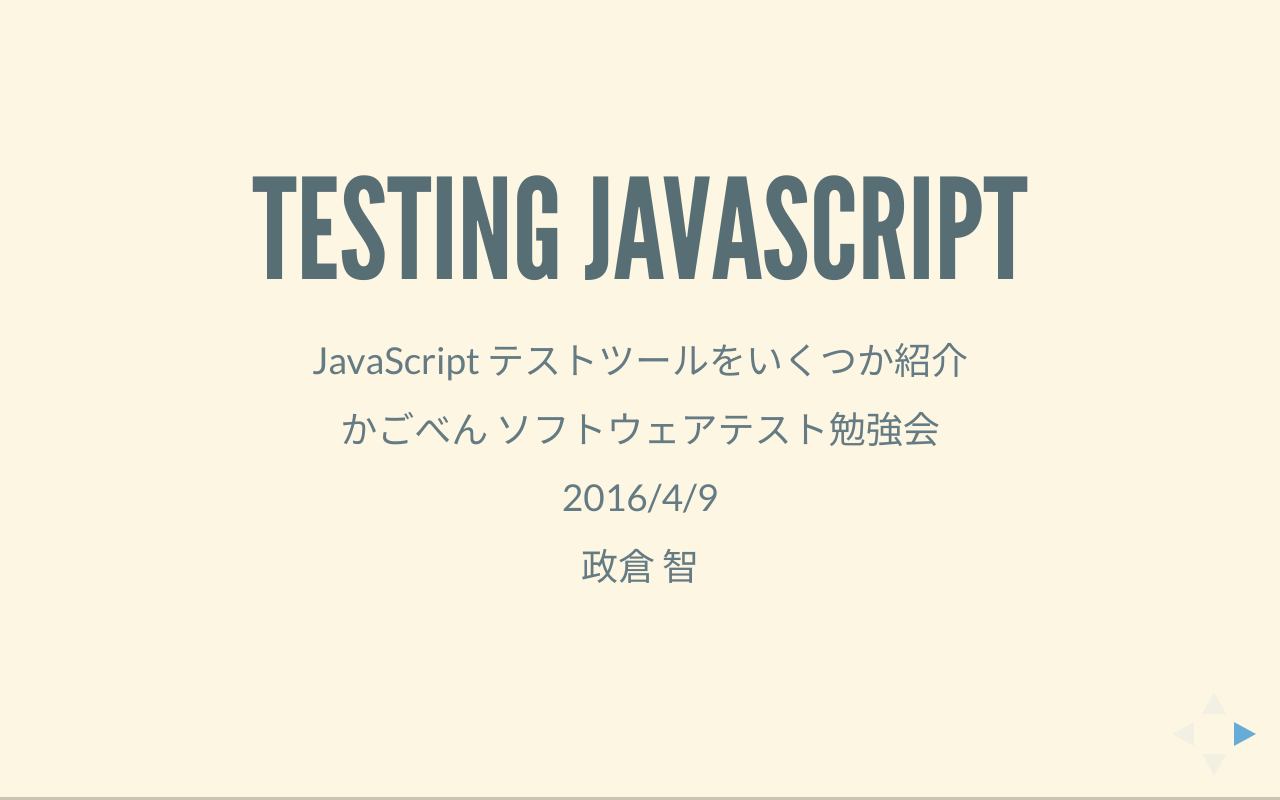
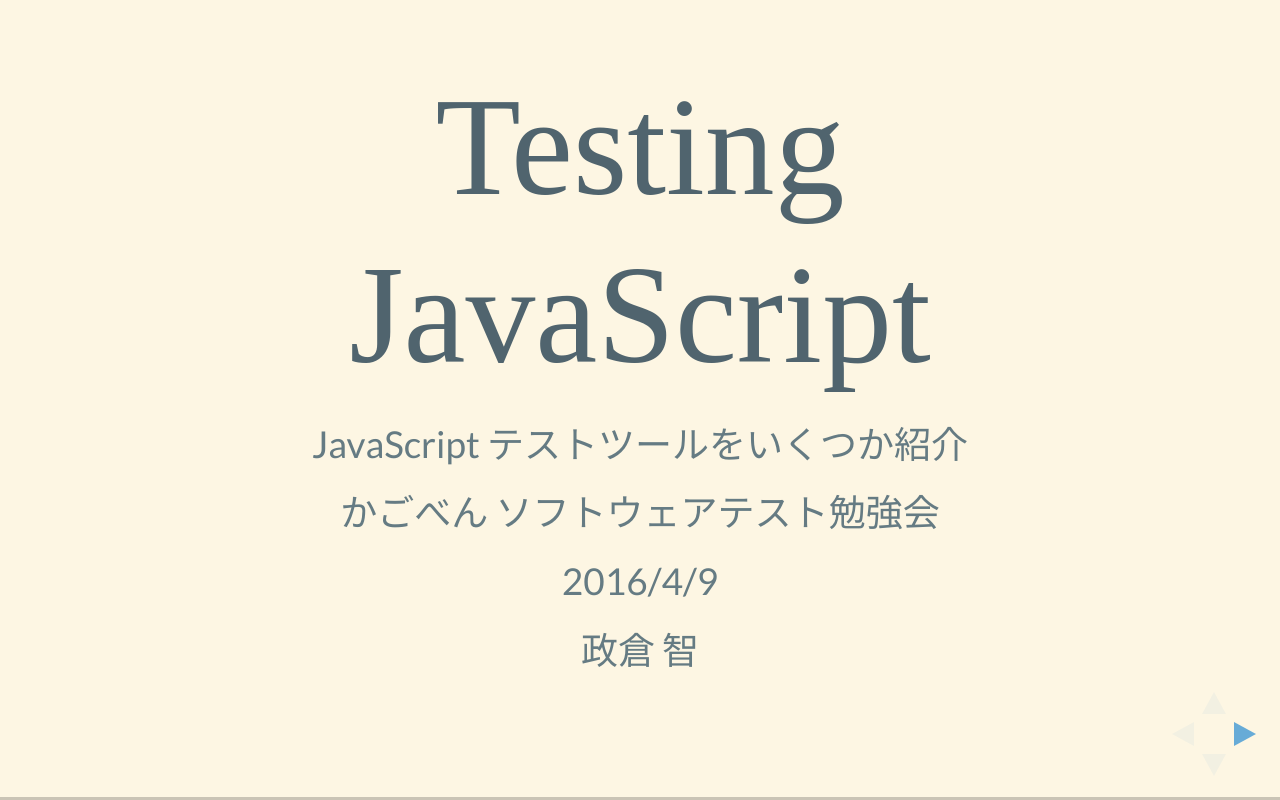
Before and after one commit to masakura/jstest-slide, a plain HTML site: page index.html in a window 1280 px wide. Drawn offline with Linux system fonts and the light colour scheme.

Commit message:
Built from 417094d on branch master

```diff
--- a/index.html
+++ b/index.html
@@ -27,6 +27,20 @@
             link.href = window.location.search.match( /print-pdf/gi ) ? 'bower_components/reveal.js/css/print/pdf.css' : 'bower_components/reveal.js/css/print/paper.css';
             document.getElementsByTagName( 'head' )[0].appendChild( link );
         </script>
+
+
+        <style>
+            .reveal h1,
+            .reveal h2,
+            .reveal h3,
+            .reveal h4,
+            .reveal h5,
+            .reveal h6 {
+                font-family: "游明朝", YuMincho, "ヒラギノ明朝 ProN W3", "Hiragino Mincho ProN", "HG明朝E", "ＭＳ Ｐ明朝", "ＭＳ 明朝", serif;
+                text-transform: none;
+                color: rgb(80, 100, 110);
+            }
+        </style>
 
         <!--[if lt IE 9]>
         <script src="bower_components/reveal.js/lib/js/html5shiv.js"></script>
```
